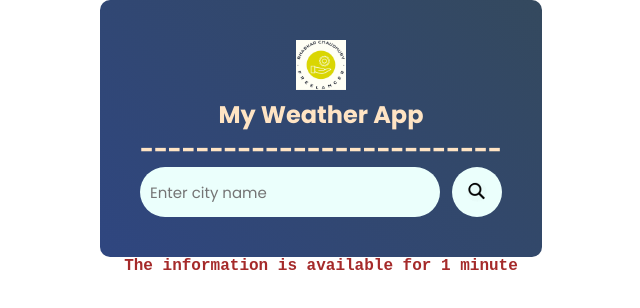
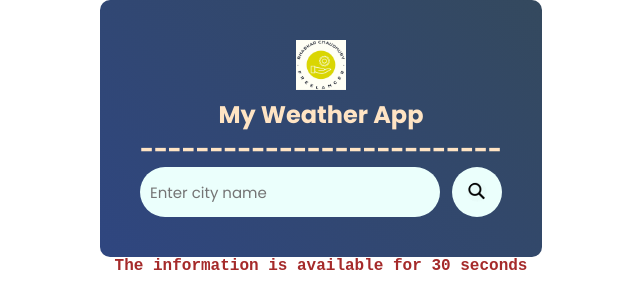
Before and after one commit to bchaudhury/weather-app, a React (Create React App) app: page / in a window 1280 px wide. Shown: the top 308 px of the page, without its empty margins (319-959 px from the left). Built offline with nearby package versions, Linux system fonts and the light colour scheme.

Commit message:
2/4/25 Commit Rev-1

```diff
--- a/src/components/AutoRefreshComponent.jsx
+++ b/src/components/AutoRefreshComponent.jsx
@@ -5,7 +5,7 @@ const AutoRefreshComponent = () => {
   useEffect(() => {
     const interval = setInterval(() => {
       window.location.reload();
-    }, 60000); // Refresh every 2 minutes
+    }, 30000); // Refresh every 30 seconds
 
     // Cleanup interval on component unmount
     return () => clearInterval(interval);
@@ -13,7 +13,7 @@ const AutoRefreshComponent = () => {
 
   return (
     <div className='refresh'>
-      <p>The information is available for 1 minute</p>
+      <p>The information is available for 30 seconds</p>
     </div>
   );
 };
```
